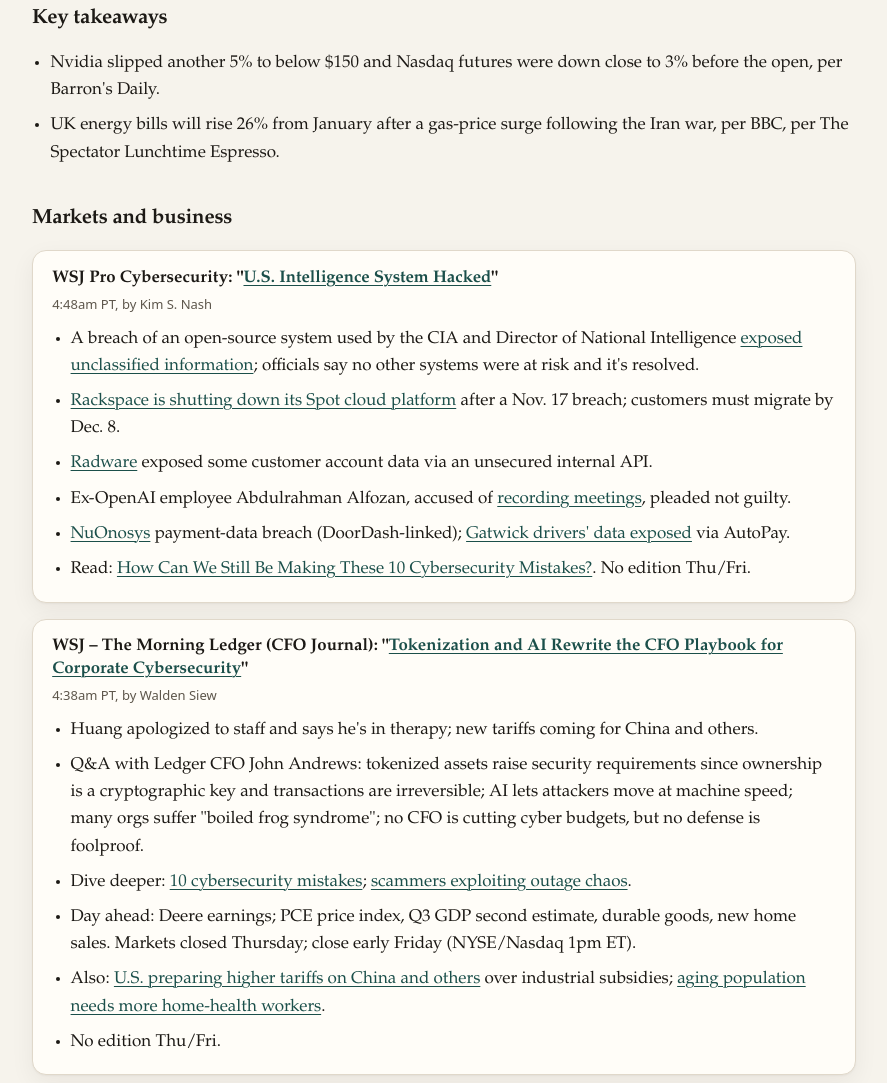
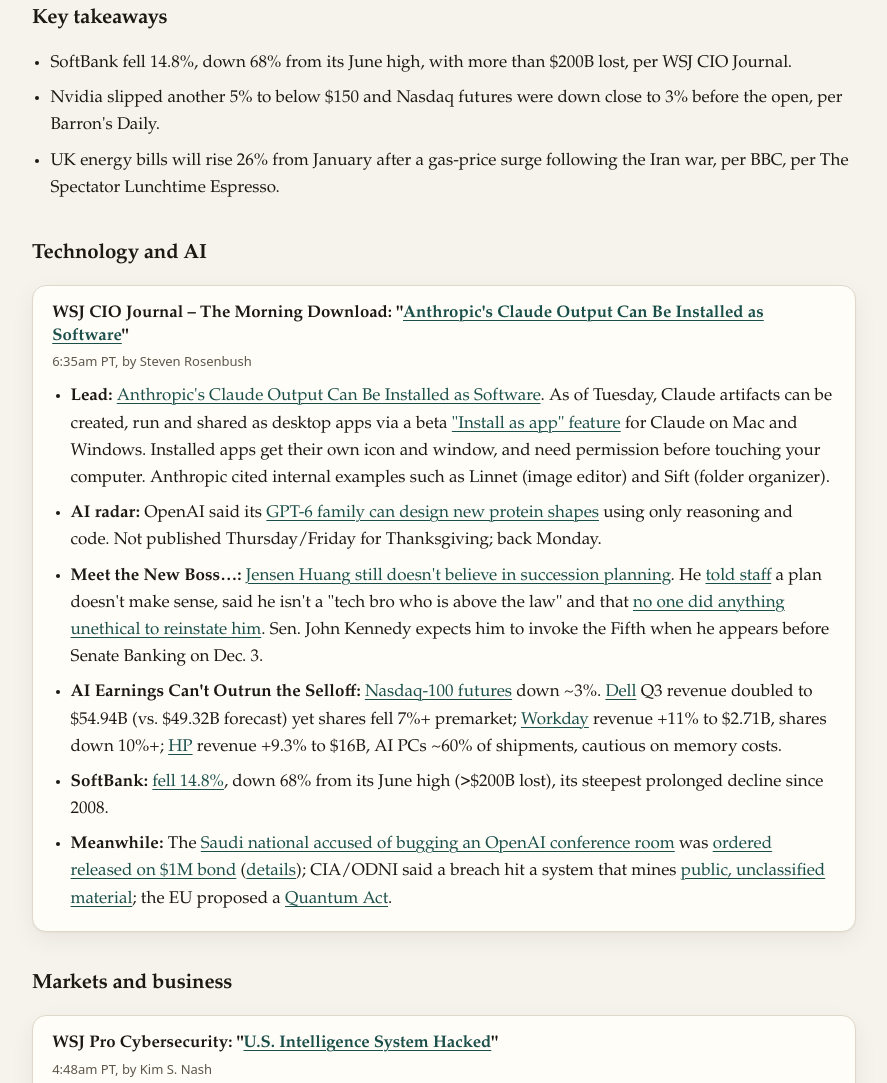
Before and after one commit to jmxiiu/newsletter-digest, a plain HTML site: page index.html in a window 1280 px wide. Shown: the part 1063-2146 px from the top of the page, without its empty margins (340-1227 px from the left). Drawn offline with Linux system fonts and the light colour scheme.

Commit message:
Wed Nov 25: WSJ CIO Journal 'Anthropic's Claude Output Can Be Installed as Software'

```diff
--- a/index.html
+++ b/index.html
@@ -381,7 +381,7 @@
       <p class="kicker">Daily briefing</p>
       <h1>Jim's Newsletter Digest</h1>
       <p class="summary">A running digest of Jim's newsletters, forwarded by Newsletter and grouped by day, newest first. Times are Pacific.</p>
-      <p class="updated">Last updated: Nov 25, 2026, 6:05 AM PT</p>
+      <p class="updated">Last updated: Nov 25, 2026, 6:55 AM PT</p>
     </header>
 
     <p class="jump-yesterday"><a href="#2026-11-24">Jump to yesterday (Tue Nov 24) ↓</a></p>
@@ -394,6 +394,7 @@
           <li class="sub"><a href="#2026-11-25-barrons">Barron's</a></li>
           <li class="sub"><a href="#2026-11-25-alerts">WSJ alerts</a></li>
           <li class="sub"><a href="#2026-11-25-takeaways">Key takeaways</a></li>
+          <li class="sub"><a href="#2026-11-25-tech">Technology and AI</a></li>
           <li class="sub"><a href="#2026-11-25-markets">Markets and business</a></li>
           <li class="sub"><a href="#2026-11-25-finance">Personal finance</a></li>
           <li class="sub"><a href="#2026-11-25-politics">Politics and world</a></li>
@@ -446,9 +447,27 @@
           <section class="topic" id="2026-11-25-takeaways">
             <h3>Key takeaways</h3>
             <ul class="facts">
+              <li>SoftBank fell 14.8%, down 68% from its June high, with more than $200B lost, per WSJ CIO Journal.</li>
               <li>Nvidia slipped another 5% to below $150 and Nasdaq futures were down close to 3% before the open, per Barron's Daily.</li>
               <li>UK energy bills will rise 26% from January after a gas-price surge following the Iran war, per BBC, per The Spectator Lunchtime Espresso.</li>
             </ul>
+          </section>
+
+          <section class="topic" id="2026-11-25-tech">
+            <h3>Technology and AI</h3>
+
+            <section class="item">
+              <h4>WSJ CIO Journal – The Morning Download: "<a href="https://www.wsj.com/cio-journal/anthropics-claude-output-can-be-installed-as-software-e840ac45" target="_blank" rel="noopener noreferrer">Anthropic's Claude Output Can Be Installed as Software</a>"</h4>
+              <p class="meta">6:35am PT, by Steven Rosenbush</p>
+              <ul class="facts">
+                <li><strong>Lead:</strong> <a href="https://www.wsj.com/cio-journal/anthropics-claude-output-can-be-installed-as-software-e840ac45" target="_blank" rel="noopener noreferrer">Anthropic's Claude Output Can Be Installed as Software</a>. As of Tuesday, Claude artifacts can be created, run and shared as desktop apps via a beta <a href="https://claude.com/resources/articles/install-as-app" target="_blank" rel="noopener noreferrer">"Install as app" feature</a> for Claude on Mac and Windows. Installed apps get their own icon and window, and need permission before touching your computer. Anthropic cited internal examples such as Linnet (image editor) and Sift (folder organizer).</li>
+                <li><strong>AI radar:</strong> OpenAI said its <a href="https://openai.com/index/gpt-6-models-demonstrate-intrinsic-protein-design-capabilities/" target="_blank" rel="noopener noreferrer">GPT-6 family can design new protein shapes</a> using only reasoning and code. Not published Thursday/Friday for Thanksgiving; back Monday.</li>
+                <li><strong>Meet the New Boss…:</strong> <a href="https://www.wsj.com/tech/jensen-huang-doesnt-believe-in-succession-planning-its-become-a-big-risk-for-nvidia-abd9ea9d" target="_blank" rel="noopener noreferrer">Jensen Huang still doesn't believe in succession planning</a>. He <a href="https://www.wsj.com/tech/ai/jensen-huangs-vision-for-the-new-nvidia-is-a-lot-like-the-old-one-d0d4abc3" target="_blank" rel="noopener noreferrer">told staff</a> a plan doesn't make sense, said he isn't a "tech bro who is above the law" and that <a href="https://www.wsj.com/business/nvidia-jensen-huang-white-house-9ad03961" target="_blank" rel="noopener noreferrer">no one did anything unethical to reinstate him</a>. Sen. John Kennedy expects him to invoke the Fifth when he appears before Senate Banking on Dec. 3.</li>
+                <li><strong>AI Earnings Can't Outrun the Selloff:</strong> <a href="https://www.wsj.com/livecoverage/stock-market-today-dow-sp-500-nasdaq-11-25-2026" target="_blank" rel="noopener noreferrer">Nasdaq-100 futures</a> down ~3%. <a href="https://www.wsj.com/business/earnings/dell-lifts-outlook-as-revenue-doubles-on-server-demand-40c14b0b" target="_blank" rel="noopener noreferrer">Dell</a> Q3 revenue doubled to $54.94B (vs. $49.32B forecast) yet shares fell 7%+ premarket; <a href="https://www.wsj.com/business/earnings/workday-raises-full-year-subscription-outlook-after-sales-rise-625a54e3" target="_blank" rel="noopener noreferrer">Workday</a> revenue +11% to $2.71B, shares down 10%+; <a href="https://www.wsj.com/business/earnings/hp-offers-prudent-guidance-amid-rising-memory-costs-37c67b9d" target="_blank" rel="noopener noreferrer">HP</a> revenue +9.3% to $16B, AI PCs ~60% of shipments, cautious on memory costs.</li>
+                <li><strong>SoftBank:</strong> <a href="https://www.wsj.com/livecoverage/stock-market-today-dow-sp-500-nasdaq-11-25-2026/card/softbank-stock-drops-another-15-as-slump-from-ai-eclipses-covid-rfhXadUhxaiURIDJc87y" target="_blank" rel="noopener noreferrer">fell 14.8%</a>, down 68% from its June high (>$200B lost), its steepest prolonged decline since 2008.</li>
+                <li><strong>Meanwhile:</strong> The <a href="https://www.wsj.com/tech/ai/saudi-national-charged-with-bugging-openais-office-7e960aad" target="_blank" rel="noopener noreferrer">Saudi national accused of bugging an OpenAI conference room</a> was <a href="https://www.wsj.com/tech/saudi-engineer-accused-of-bugging-openai-to-be-released-on-1-million-bond-954f048e" target="_blank" rel="noopener noreferrer">ordered released on $1M bond</a> (<a href="https://www.wsj.com/tech/ai/the-engineer-accused-of-bugging-openais-top-secret-conference-room-7f91c07c" target="_blank" rel="noopener noreferrer">details</a>); CIA/ODNI said a breach hit a system that mines <a href="https://www.nytimes.com/2026/11/24/us/politics/spy-agencies-computer-network-breaches.html" target="_blank" rel="noopener noreferrer">public, unclassified material</a>; the EU proposed a <a href="https://www.wsj.com/world/europe/eu-lays-out-plan-to-boost-quantum-technology-6555b429" target="_blank" rel="noopener noreferrer">Quantum Act</a>.</li>
+              </ul>
+            </section>
           </section>
 
           <section class="topic" id="2026-11-25-markets">
```
